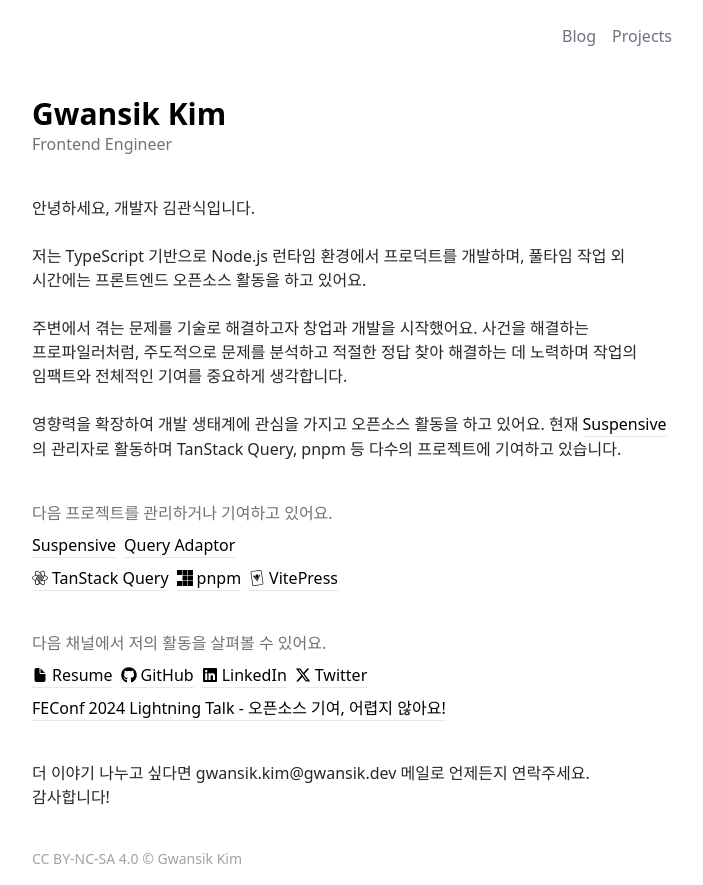
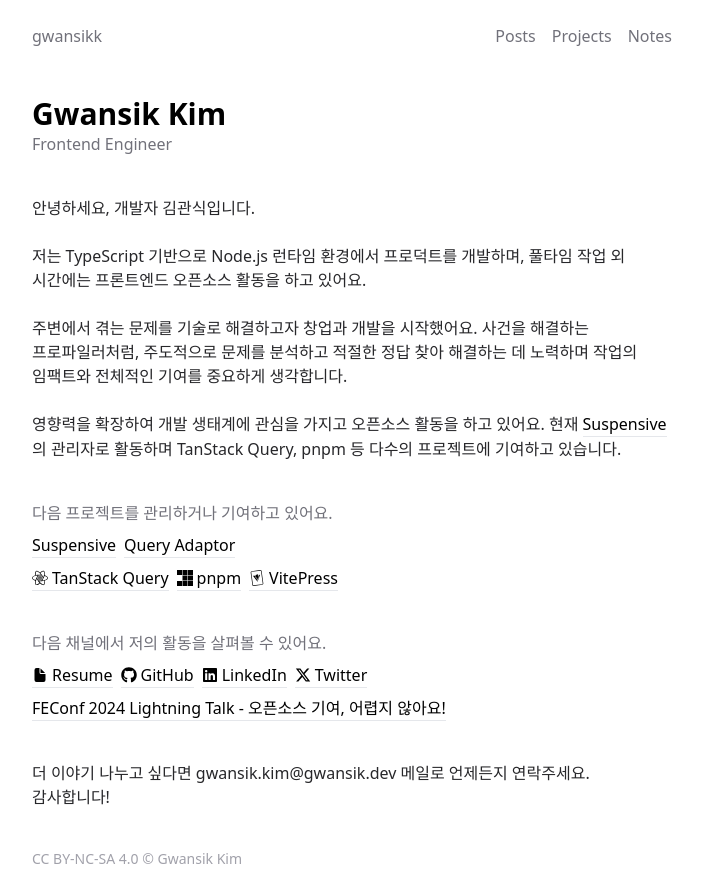
Before and after one commit to gwansikk/gwansik.dev, a Next.js app: page / in a window 1280 px wide. Shown: the whole page, without its empty margins (288-991 px from the left). Built offline with nearby package versions, Linux system fonts and the light colour scheme.

Commit message:
feat: add not found page

```diff
--- a/src/app/components/Nav.tsx
+++ b/src/app/components/Nav.tsx
@@ -1,5 +1,4 @@
 import Link from 'next/link';
-import React from 'react';
 
 interface NavButtonProps {
   href: string;
@@ -10,7 +9,7 @@
   return (
     <Link
       href={href}
-      className='text-gray-500 transition-colors hover:text-black dark:hover:text-white'
+      className='text-zinc-500 transition-colors hover:text-black dark:hover:text-white'
     >
       {children}
     </Link>
@@ -19,10 +18,12 @@
 
 const Nav = () => {
   return (
-    <nav className='container flex items-center justify-end py-2'>
+    <nav className='container flex items-center justify-between py-2'>
+      <NavButton href='/'>gwansikk</NavButton>
       <div className='flex items-center gap-4'>
-        <NavButton href=''>Blog</NavButton>
-        <NavButton href=''>Projects</NavButton>
+        <NavButton href='posts'>Posts</NavButton>
+        <NavButton href='projects'>Projects</NavButton>
+        <NavButton href='notes'>Notes</NavButton>
       </div>
     </nav>
   );
--- /dev/null
+++ b/src/app/not-found.tsx
@@ -0,0 +1,11 @@
+import Screen from './components/Screen';
+import Title from './components/Title';
+
+export default function NotFound() {
+  return (
+    <Screen>
+      <Title>404</Title>
+      <p>요청하신 페이지를 찾을 수 없습니다.</p>
+    </Screen>
+  );
+}
```
